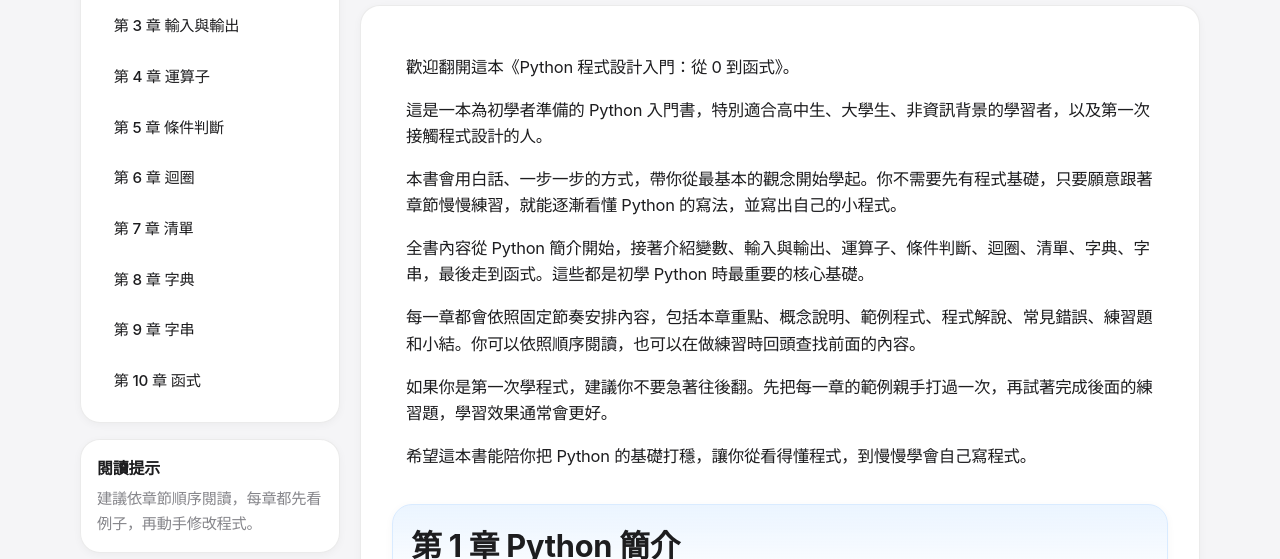
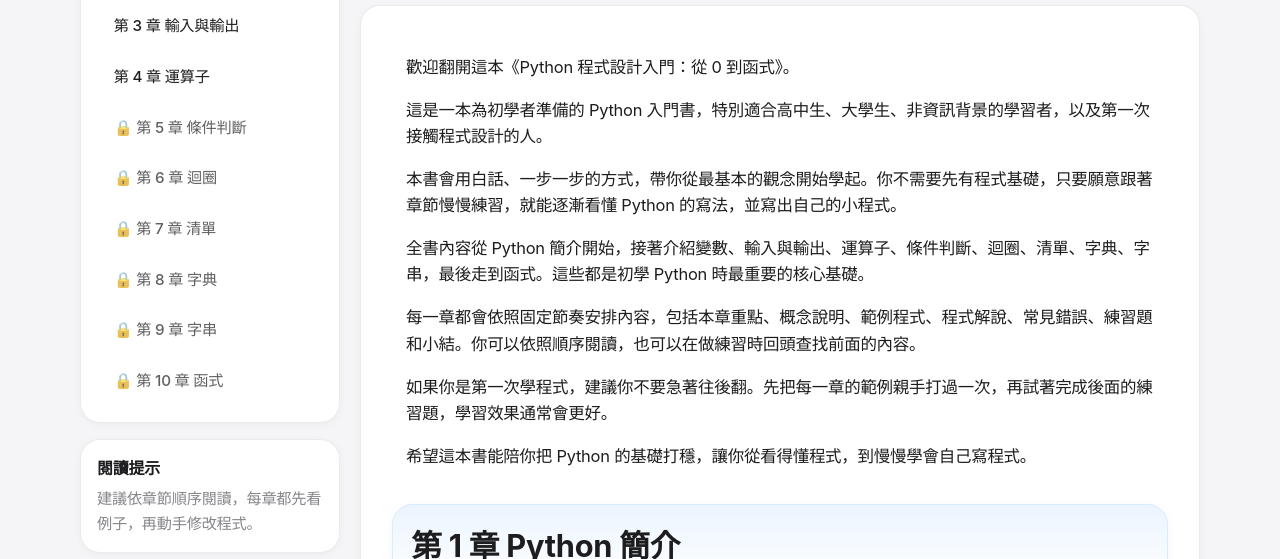
Before and after one commit to j945935cy/Python-for-Beginners-Book, a website: page index.html in a window 1280 px wide. Shown: the part 241-800 px from the top of the page. Drawn offline with Linux system fonts and the light colour scheme.

Commit message:
Add preview purchase link

```diff
--- a/assets/css/site.css
+++ b/assets/css/site.css
@@ -432,8 +432,11 @@
 h1:not(.title),
 h2,
 h3,
-h4 {
+h4,
+h5,
+h6 {
   color: var(--text);
+  scroll-margin-top: calc(var(--header-height) + 1.5rem);
 }
 
 h1:not(.title) {
--- a/assets/js/site.js
+++ b/assets/js/site.js
@@ -123,7 +123,41 @@
   const article = document.createElement("article");
   article.className = "book-article";
 
-  movableNodes.forEach((node) => article.append(node));
+  let h1Count = 0;
+  let cutoffIndex = -1;
+  for (let i = 0; i < movableNodes.length; i++) {
+    if (movableNodes[i].tagName === "H1" && movableNodes[i].id) {
+      h1Count++;
+      if (h1Count === 6) { // Chapter 6 cutoff
+        cutoffIndex = i;
+        break;
+      }
+    }
+  }
+
+  const visibleNodes = cutoffIndex === -1 ? movableNodes : movableNodes.slice(0, cutoffIndex);
+  const hiddenNodes = cutoffIndex === -1 ? [] : movableNodes.slice(cutoffIndex);
+
+  visibleNodes.forEach((node) => article.append(node));
+  hiddenNodes.forEach((node) => node.remove());
+
+  if (cutoffIndex !== -1) {
+    const cta = document.createElement("div");
+    cta.className = "preview-cta";
+    cta.innerHTML = `
+      <h3 style="margin-top:0; font-size:1.5rem; font-weight:800;">閱讀完整版</h3>
+      <p style="margin-bottom:1.5rem; color:var(--muted); line-height:1.6;">本試閱版僅提供前五章內容。後續章節（迴圈、串列、字典與函式）為完整版專屬內容，歡迎購買完整版電子書繼續學習！</p>
+      <a href="https://books.google.com.tw/books/about?id=xFfTEQAAQBAJ&redir_esc=y" target="_blank" class="site-btn" style="display:inline-block; padding:0.8rem 1.5rem; background:var(--primary); color:#fff; text-decoration:none; border-radius:99px; font-weight:700;">在 Google Play 圖書購買完整版</a>
+    `;
+    cta.style.textAlign = "center";
+    cta.style.padding = "3rem 2rem";
+    cta.style.background = "var(--surface-2)";
+    cta.style.borderRadius = "var(--radius)";
+    cta.style.border = "1px solid var(--border)";
+    cta.style.marginTop = "3rem";
+
+    article.append(cta);
+  }
 
   main.append(article);
   layout.append(sidebar, main);
@@ -169,20 +203,34 @@
     });
 
   const fallbackLinks = Array.from(toc.querySelectorAll(":scope > ul > li > a"));
-  const items = chapterHeadings.length
-    ? chapterHeadings.map((heading) => ({ href: `#${heading.id}`, label: heading.textContent.trim() }))
-    : fallbackLinks
-        .map((link) => ({ href: link.getAttribute("href"), label: link.textContent.trim() }))
-        .filter((item) => item.href && item.label);
+
+  const rawItems = fallbackLinks
+      .map((link) => ({ href: link.getAttribute("href"), label: link.textContent.trim() }))
+      .filter((item) => item.href && item.label);
+
+  const pageTitle = document.querySelector(".title")?.textContent?.trim();
+  const items = rawItems.filter(item => item.label !== pageTitle);
 
   const list = document.createElement("ul");
   list.className = "toc";
 
-  items.forEach((item) => {
+  items.forEach((item, index) => {
     const li = document.createElement("li");
     const link = document.createElement("a");
-    link.href = item.href;
-    link.textContent = item.label;
+
+    if (index >= 5) {
+      link.href = "#";
+      link.innerHTML = `🔒 ${escapeHtml(item.label)}`;
+      link.style.opacity = "0.7";
+      link.addEventListener("click", (e) => {
+        e.preventDefault();
+        alert("此為付費章節，請購買完整版電子書解鎖內容。");
+      });
+    } else {
+      link.href = item.href;
+      link.textContent = item.label;
+    }
+
     li.append(link);
     list.append(li);
   });
```
Also changed, not shown: 3 other files.
